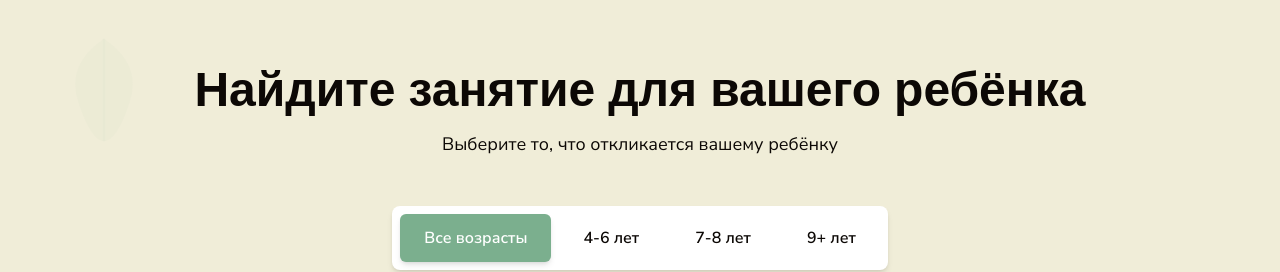
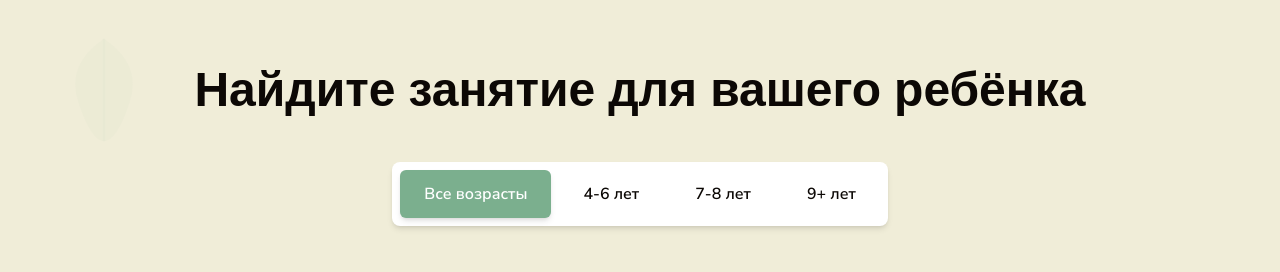
Before and after one commit to 200288btm-wq/akademiya-pandy, a React (Vite) app: page / in a window 1280 px wide. Shown: the part 980-1252 px from the top of the page. Built offline with nearby package versions, Linux system fonts and the light colour scheme; grey boxes are pictures that could not be loaded.

Commit message:
Add files via upload

```diff
--- a/src/app/components/home/ProgramsSection.tsx
+++ b/src/app/components/home/ProgramsSection.tsx
@@ -35,9 +35,7 @@ export function ProgramsSection() {
           <h2 className="font-['Nunito',sans-serif] font-bold text-4xl md:text-5xl text-[#0c0805] mb-4">
             Найдите занятие для вашего ребёнка
           </h2>
-          <p className="font-['Nunito_Sans',sans-serif] text-lg text-[#0c0805] max-w-2xl mx-auto">
-            Выберите то, что откликается вашему ребёнку
-          </p>
+
         </div>
 
         {/* Фильтр по возрасту */}
```
